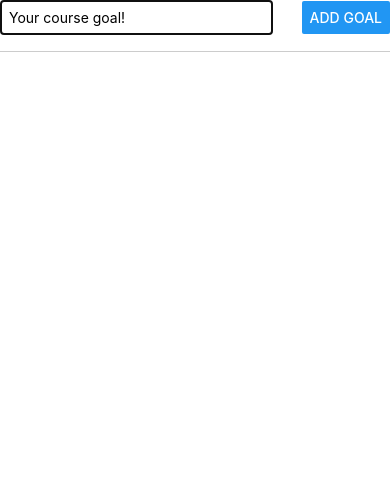
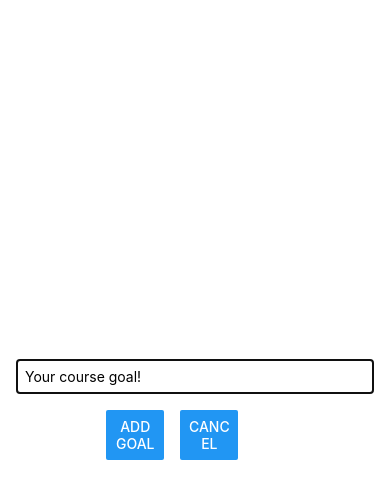
Before and after one commit to Deralvin/FirstExpoRN, a React Native app: screen / in a window 390 px wide. Both pictures are taken after a click on the button "ADD NEW GOAL". Shown: the top 498 px of the page. Built offline with nearby package versions, Linux system fonts and the light colour scheme.

Commit message:
design for modal done

```diff
--- a/components/GoalInput.js
+++ b/components/GoalInput.js
@@ -20,7 +20,14 @@
           onChangeText={goalInputHandler}
           value={enteredGoalText}
         />
-        <Button title="Add Goal" onPress={addGoalHandler} />
+        <View style={styles.buttonContainer}>
+          <View style={styles.button}>
+            <Button title="Add Goal" onPress={addGoalHandler} />
+          </View>
+          <View style={styles.button}>
+            <Button title="Cancel" />
+          </View>
+        </View>
       </View>
     </Modal>
   );
@@ -30,19 +37,27 @@
 
 const styles = StyleSheet.create({
   inpuContainer: {
-    flexDirection: "row",
-    justifyContent: "space-between",
+    flex: 1,
+    justifyContent: "center",
     alignItems: "center",
     marginBottom: 24,
-    paddingBottom: 16,
+    padding: 16,
     borderBottomWidth: 1,
     borderBottomColor: "#CCCCCC",
   },
   textInput: {
     borderWidth: 1,
     borderColor: "#CCCCCC",
-    width: "70%",
-    marginRight: 8,
+    width: "100%",
+
     padding: 8,
   },
+  buttonContainer: {
+    marginTop: 16,
+    flexDirection: "row",
+  },
+  button: {
+    width: "30%",
+    marginHorizontal: 8,
+  },
 });
```
